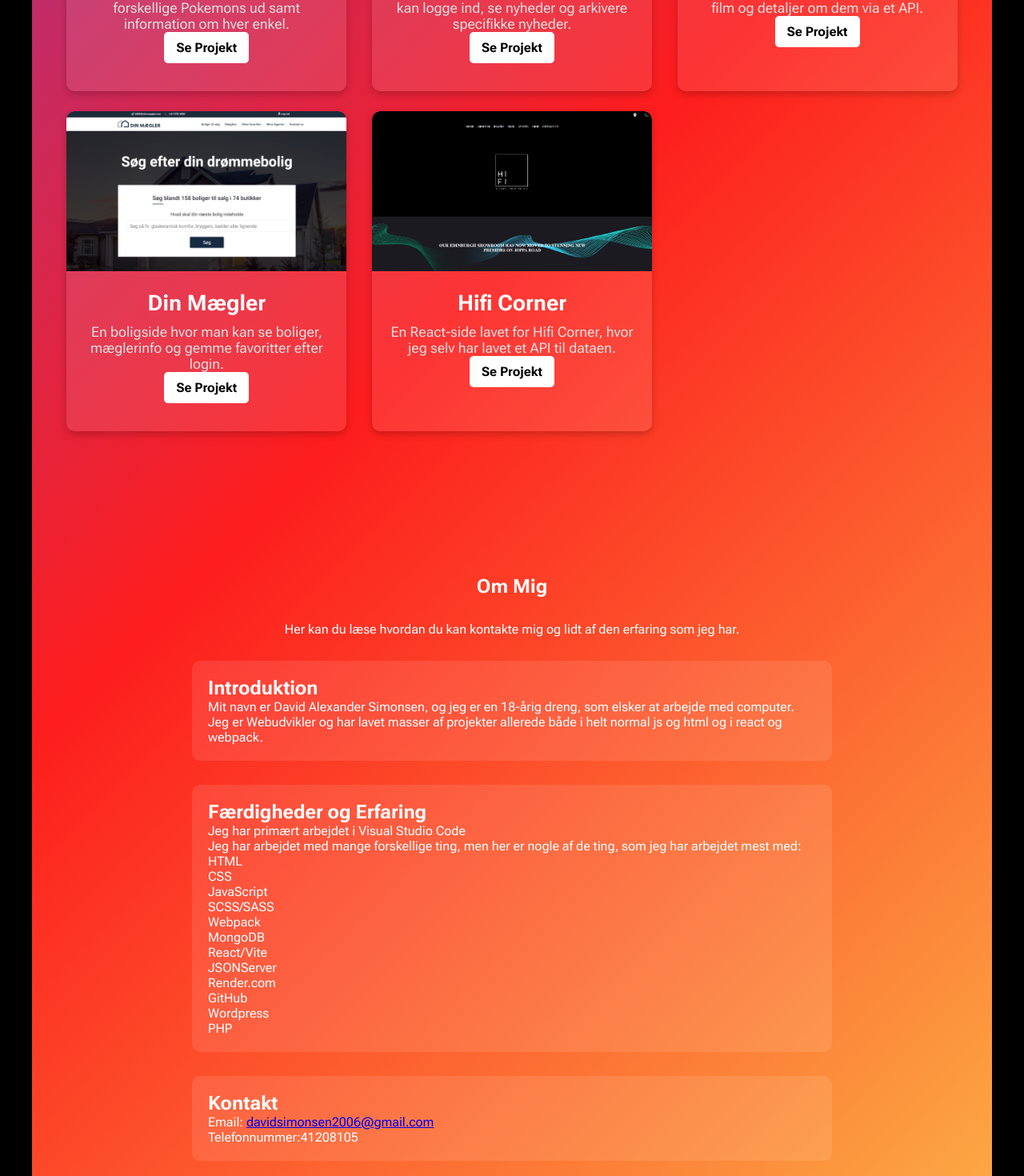
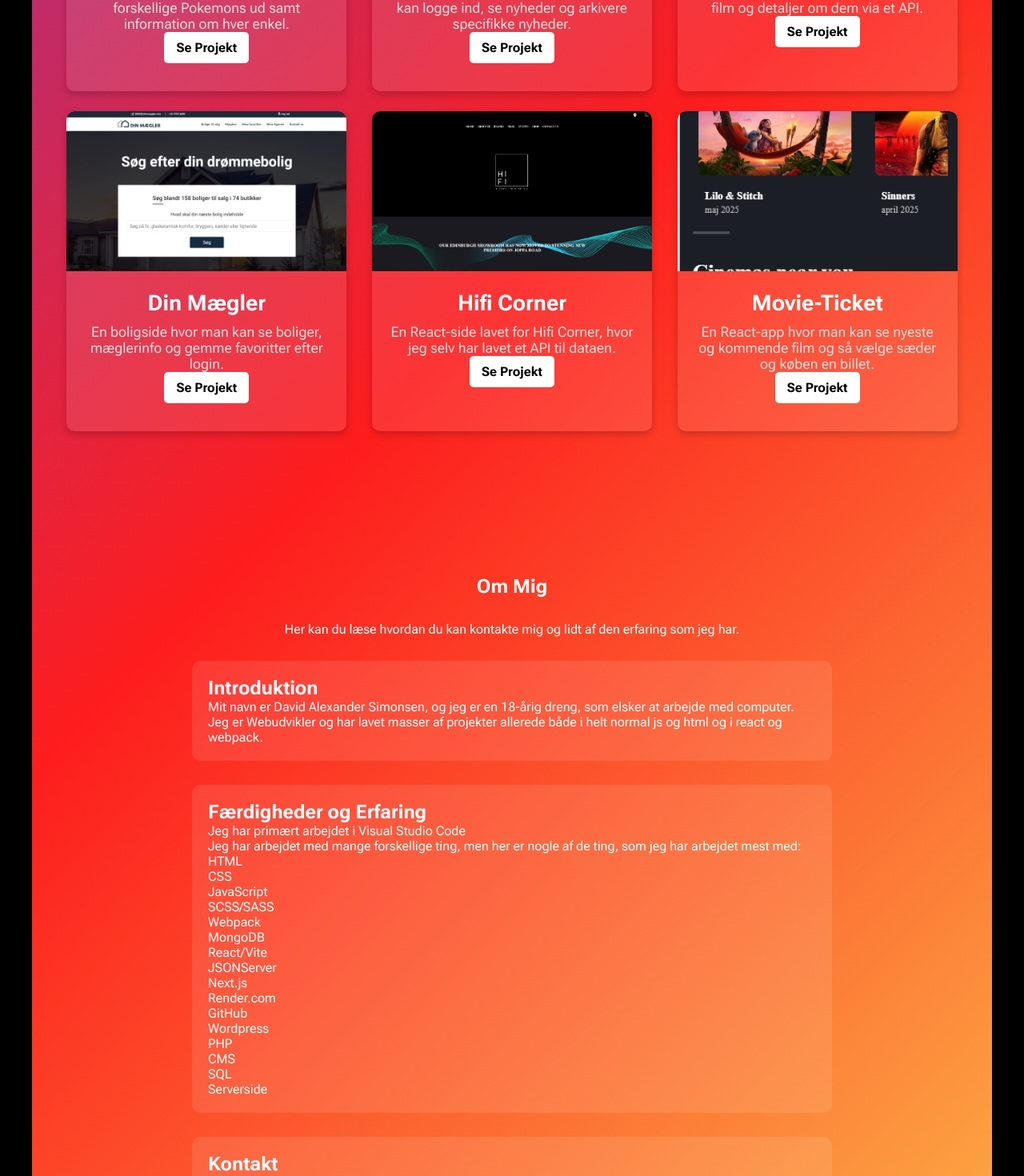
Before and after one commit to Davidski7/David-Portef-lje, a React (Vite) app: page / in a window 1280 px wide. Shown: the part 940-2410 px from the top of the page at 80% size. Built offline with nearby package versions, Linux system fonts and the light colour scheme; a web font is replaced by a local one.

Commit message:
Jeg tilføjede Next.js til min erfaring

```diff
--- a/src/pages/App.jsx
+++ b/src/pages/App.jsx
@@ -85,6 +85,12 @@ export default function App() {
               img: "/Skærmbillede 2025-03-10 085549.png",
               link: "https://praktik-hifi-corner-med-react-jackz-og.onrender.com/",
             },
+            {
+              title: "Movie-Ticket",
+              desc: "En React-app hvor man kan se nyeste og kommende film og så vælge sæder og køben en billet.",
+              img: "/Skærmbillede 2025-06-02 091358.png",
+              link: "https://movie-ticket-app-jackie.onrender.com/",
+            },
           ].map((project, index) => (
             <article key={index} className="project-card">
               <div className="project-preview">
@@ -134,10 +140,14 @@ export default function App() {
             <li>MongoDB</li>
             <li>React/Vite</li>
             <li>JSONServer</li>
+            <li>Next.js</li>
             <li>Render.com</li>
             <li>GitHub</li>
             <li>Wordpress</li>
             <li>PHP</li>
+            <li>CMS</li>
+            <li>SQL</li>
+            <li>Serverside</li>
           </ul>
         </section>
 
@@ -149,7 +159,7 @@ export default function App() {
       </section>
 
       <footer className="footer">
-        <p>© 2025 Min Portefølje. Alle rettigheder forbeholdes. <CiLinkedin /></p>
+        <p>© 2025 Min Portefølje. Alle rettigheder forbeholdes.<CiLinkedin /></p>
       </footer>
     </div>
   );
```
Also changed, not shown: public/Skærmbillede 2025-06-02 091358.png (added).
